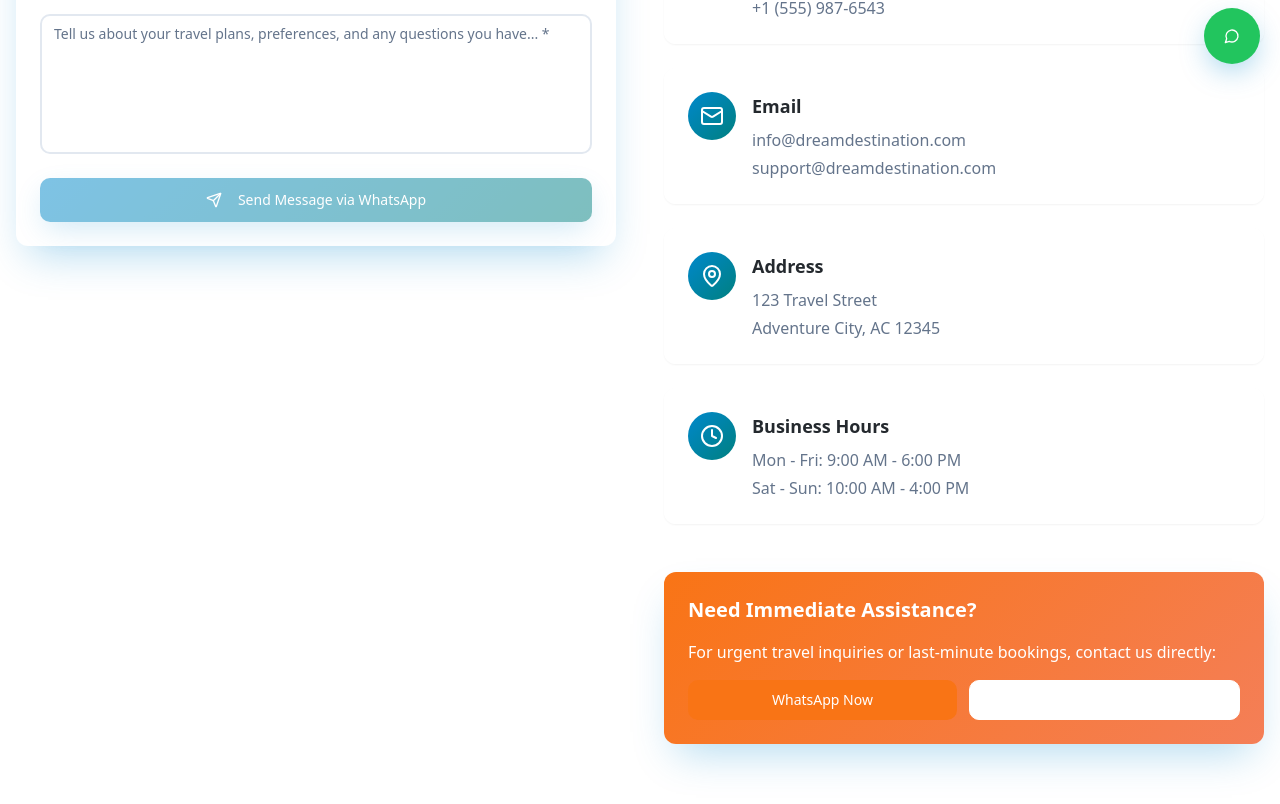
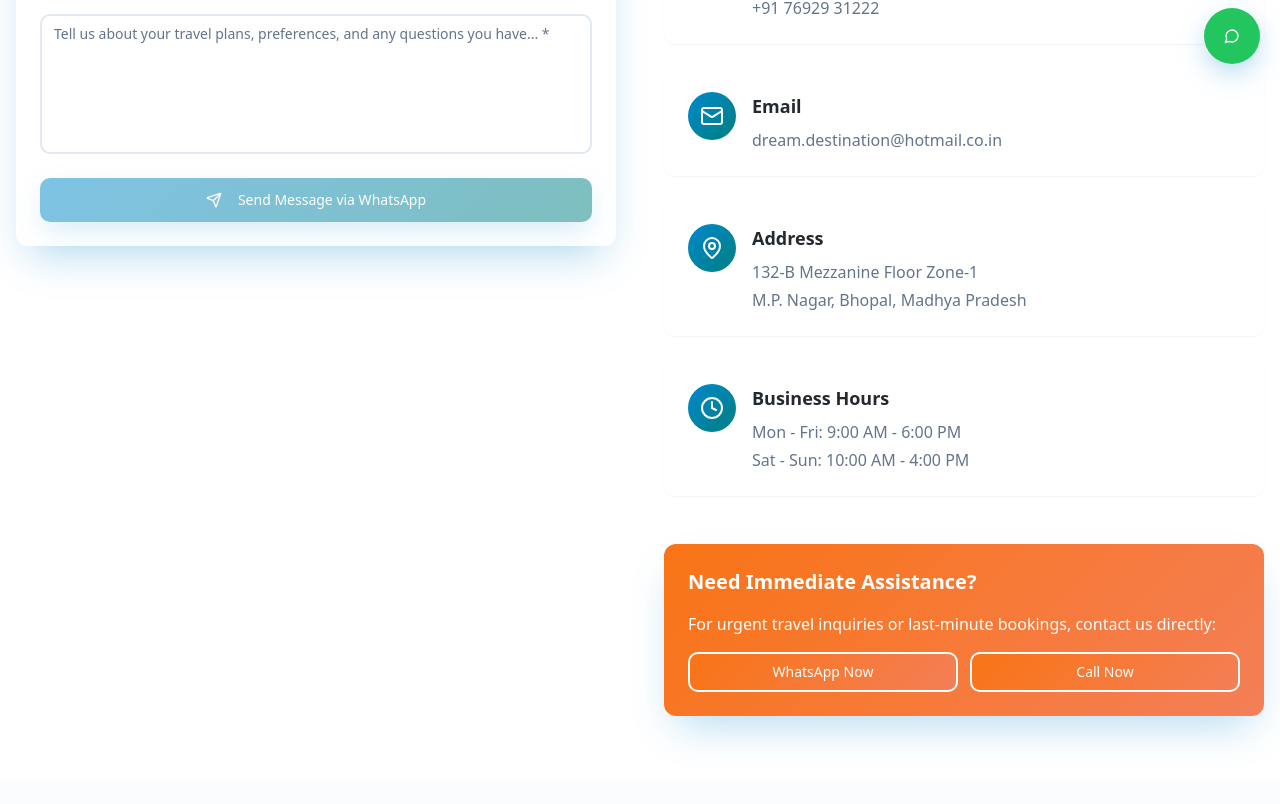
Before and after one commit to Talha-ai/DreamDestinationTravel, a React (Vite) app: page /contact in a window 1280 px wide. Shown: the part 716-1520 px from the top of the page. Built offline with nearby package versions, Linux system fonts and the light colour scheme.

Commit message:
revewia nd contact updates

```diff
--- a/src/components/Footer.tsx
+++ b/src/components/Footer.tsx
@@ -187,6 +187,7 @@ const Footer = () => {
                 <MapPin className="w-5 h-5 text-secondary mt-1 flex-shrink-0" />
                 <span className="text-primary-foreground/80">
                   132-B Mezzanine Floor Zone-1, M.P. Nagar, Bhopal, Madhya
+                  Pradesh
                 </span>
               </motion.div>
             </div>
--- a/src/pages/ContactPage.tsx
+++ b/src/pages/ContactPage.tsx
@@ -14,40 +14,48 @@ const ContactPage = () => {
     email: '',
     phone: '',
     subject: '',
-    message: ''
+    message: '',
   });
 
   const contactInfo = [
     {
       icon: Phone,
-      title: "Phone",
-      details: ["+1 (555) 123-4567", "+1 (555) 987-6543"],
-      color: "text-blue-500"
+      title: 'Phone',
+      details: ['+91 93019 31222', '+91 76929 31222'],
+      color: 'text-blue-500',
     },
     {
       icon: Mail,
-      title: "Email",
-      details: ["info@dreamdestination.com", "support@dreamdestination.com"],
-      color: "text-green-500"
+      title: 'Email',
+      details: ['dream.destination@hotmail.co.in'],
+      color: 'text-green-500',
     },
     {
       icon: MapPin,
-      title: "Address",
-      details: ["123 Travel Street", "Adventure City, AC 12345"],
-      color: "text-red-500"
+      title: 'Address',
+      details: [
+        '132-B Mezzanine Floor Zone-1',
+        'M.P. Nagar, Bhopal, Madhya Pradesh',
+      ],
+      color: 'text-red-500',
     },
     {
       icon: Clock,
-      title: "Business Hours",
-      details: ["Mon - Fri: 9:00 AM - 6:00 PM", "Sat - Sun: 10:00 AM - 4:00 PM"],
-      color: "text-purple-500"
-    }
+      title: 'Business Hours',
+      details: [
+        'Mon - Fri: 9:00 AM - 6:00 PM',
+        'Sat - Sun: 10:00 AM - 4:00 PM',
+      ],
+      color: 'text-purple-500',
+    },
   ];
 
-  const handleInputChange = (e: React.ChangeEvent<HTMLInputElement | HTMLTextAreaElement>) => {
+  const handleInputChange = (
+    e: React.ChangeEvent<HTMLInputElement | HTMLTextAreaElement>
+  ) => {
     setFormData({
       ...formData,
-      [e.target.name]: e.target.value
+      [e.target.name]: e.target.value,
     });
   };
 
@@ -63,11 +71,13 @@ Subject: ${formData.subject}
 
 Message: ${formData.message}`;
 
-    const whatsappUrl = `https://wa.me/1234567890?text=${encodeURIComponent(message)}`;
+    const whatsappUrl = `https://wa.me/1234567890?text=${encodeURIComponent(
+      message
+    )}`;
 
     // Show success toast
     toast({
-      title: "Redirecting to WhatsApp...",
+      title: 'Redirecting to WhatsApp...',
       description: "We'll connect you with our team right away!",
     });
 
@@ -82,7 +92,7 @@ Message: ${formData.message}`;
       email: '',
       phone: '',
       subject: '',
-      message: ''
+      message: '',
     });
   };
 
@@ -100,8 +110,9 @@ Message: ${formData.message}`;
               Get in <span className="text-gradient-sunset">Touch</span>
             </h1>
             <p className="text-xl md:text-2xl max-w-3xl mx-auto text-primary-foreground/90">
-              Ready to start planning your next adventure? Our travel experts are here to help
-              you create the perfect journey tailored to your dreams and budget.
+              Ready to start planning your next adventure? Our travel experts
+              are here to help you create the perfect journey tailored to your
+              dreams and budget.
             </p>
           </motion.div>
         </div>
@@ -124,7 +135,8 @@ Message: ${formData.message}`;
                     Send us a Message
                   </CardTitle>
                   <p className="text-muted-foreground">
-                    Fill out the form below and we'll redirect you to WhatsApp for instant communication.
+                    Fill out the form below and we'll redirect you to WhatsApp
+                    for instant communication.
                   </p>
                 </CardHeader>
                 <CardContent>
@@ -132,7 +144,11 @@ Message: ${formData.message}`;
                     <div className="grid grid-cols-1 md:grid-cols-2 gap-4">
                       <motion.div
                         whileFocus={{ scale: 1.02 }}
-                        transition={{ type: "spring", stiffness: 300, damping: 10 }}
+                        transition={{
+                          type: 'spring',
+                          stiffness: 300,
+                          damping: 10,
+                        }}
                       >
                         <Input
                           name="name"
@@ -145,7 +161,11 @@ Message: ${formData.message}`;
                       </motion.div>
                       <motion.div
                         whileFocus={{ scale: 1.02 }}
-                        transition={{ type: "spring", stiffness: 300, damping: 10 }}
+                        transition={{
+                          type: 'spring',
+                          stiffness: 300,
+                          damping: 10,
+                        }}
                       >
                         <Input
                           name="email"
@@ -162,7 +182,11 @@ Message: ${formData.message}`;
                     <div className="grid grid-cols-1 md:grid-cols-2 gap-4">
                       <motion.div
                         whileFocus={{ scale: 1.02 }}
-                        transition={{ type: "spring", stiffness: 300, damping: 10 }}
+                        transition={{
+                          type: 'spring',
+                          stiffness: 300,
+                          damping: 10,
+                        }}
                       >
                         <Input
                           name="phone"
@@ -174,7 +198,11 @@ Message: ${formData.message}`;
                       </motion.div>
                       <motion.div
                         whileFocus={{ scale: 1.02 }}
-                        transition={{ type: "spring", stiffness: 300, damping: 10 }}
+                        transition={{
+                          type: 'spring',
+                          stiffness: 300,
+                          damping: 10,
+                        }}
                       >
                         <Input
                           name="subject"
@@ -189,7 +217,11 @@ Message: ${formData.message}`;
 
                     <motion.div
                       whileFocus={{ scale: 1.02 }}
-                      transition={{ type: "spring", stiffness: 300, damping: 10 }}
+                      transition={{
+                        type: 'spring',
+                        stiffness: 300,
+                        damping: 10,
+                      }}
                     >
                       <Textarea
                         name="message"
@@ -211,7 +243,12 @@ Message: ${formData.message}`;
                         variant="travel"
                         size="lg"
                         className="w-full"
-                        disabled={!formData.name || !formData.email || !formData.subject || !formData.message}
+                        disabled={
+                          !formData.name ||
+                          !formData.email ||
+                          !formData.subject ||
+                          !formData.message
+                        }
                       >
                         <Send className="w-5 h-5 mr-2" />
                         Send Message via WhatsApp
@@ -235,8 +272,9 @@ Message: ${formData.message}`;
                   Contact Information
                 </h2>
                 <p className="text-muted-foreground text-lg leading-relaxed">
-                  We're here to help you plan the perfect trip. Reach out to us through
-                  any of the channels below, and our travel experts will get back to you promptly.
+                  We're here to help you plan the perfect trip. Reach out to us
+                  through any of the channels below, and our travel experts will
+                  get back to you promptly.
                 </p>
               </div>
 
@@ -266,7 +304,10 @@ Message: ${formData.message}`;
                           </h3>
                           <div className="space-y-1">
                             {info.details.map((detail, idx) => (
-                              <p key={idx} className="text-muted-foreground hover:text-foreground transition-colors duration-300">
+                              <p
+                                key={idx}
+                                className="text-muted-foreground hover:text-foreground transition-colors duration-300"
+                              >
                                 {detail}
                               </p>
                             ))}
@@ -287,22 +328,30 @@ Message: ${formData.message}`;
                 className="pt-6"
               >
                 <Card className="p-6 bg-gradient-sunset text-secondary-foreground border-0 shadow-travel">
-                  <h3 className="font-bold text-xl mb-4">Need Immediate Assistance?</h3>
+                  <h3 className="font-bold text-xl mb-4">
+                    Need Immediate Assistance?
+                  </h3>
                   <p className="mb-4">
-                    For urgent travel inquiries or last-minute bookings, contact us directly:
+                    For urgent travel inquiries or last-minute bookings, contact
+                    us directly:
                   </p>
                   <div className="flex flex-col sm:flex-row gap-3">
                     <Button
-                      variant="secondary"
-                      onClick={() => window.open('https://wa.me/1234567890?text=I need immediate assistance with my travel plans', '_blank')}
-                      className="flex-1"
+                      onClick={() =>
+                        window.open(
+                          'https://wa.me/1234567890?text=I need immediate assistance with my travel plans',
+                          '_blank'
+                        )
+                      }
+                      className="flex-1 bg-gradient-sunset border-white border-2"
                     >
                       WhatsApp Now
                     </Button>
                     <Button
-                      variant="outline"
-                      onClick={() => window.location.href = 'tel:+15551234567'}
-                      className="flex-1 border-secondary-foreground text-secondary-foreground hover:bg-secondary-foreground hover:text-secondary"
+                      onClick={() =>
+                        (window.location.href = 'tel:+15551234567')
+                      }
+                      className="flex-1 bg-gradient-sunset border-secondary-foreground text-secondary-foreground border-white border-2"
                     >
                       Call Now
                     </Button>
@@ -328,7 +377,8 @@ Message: ${formData.message}`;
               Visit Our <span className="text-gradient-ocean">Office</span>
             </h2>
             <p className="text-muted-foreground text-lg">
-              Stop by our office for a personal consultation and trip planning session.
+              Stop by our office for a personal consultation and trip planning
+              session.
             </p>
           </motion.div>
 
@@ -340,7 +390,7 @@ Message: ${formData.message}`;
             className="bg-card rounded-lg shadow-travel overflow-hidden"
           >
             <iframe
-              src="https://www.google.com/maps/embed?pb=!1m18!1m12!1m3!1d3022.2412648750455!2d-73.98731668459394!3d40.75889797932681!2m3!1f0!2f0!3f0!3m2!1i1024!2i768!4f13.1!3m3!1m2!1s0x89c25855c6480299%3A0x55194ec5a1ae072e!2sTimes%20Square!5e0!3m2!1sen!2sus!4v1635959473214!5m2!1sen!2sus"
+              src="https://www.google.com/maps/embed?pb=!1m18!1m12!1m3!1d6832.770033611447!2d77.4310994479349!3d23.234729539097305!2m3!1f0!2f0!3f0!3m2!1i1024!2i768!4f13.1!3m3!1m2!1s0x397c4267c0000001%3A0x36f3115adac48961!2sDream%20Destination%20Travel%20Shoppe!5e0!3m2!1sen!2sin!4v1759238241393!5m2!1sen!2sin"
               width="100%"
               height="400"
               style={{ border: 0 }}
```
Also changed, not shown: src/pages/ReviewsPage.tsx (+81 -52 lines).
